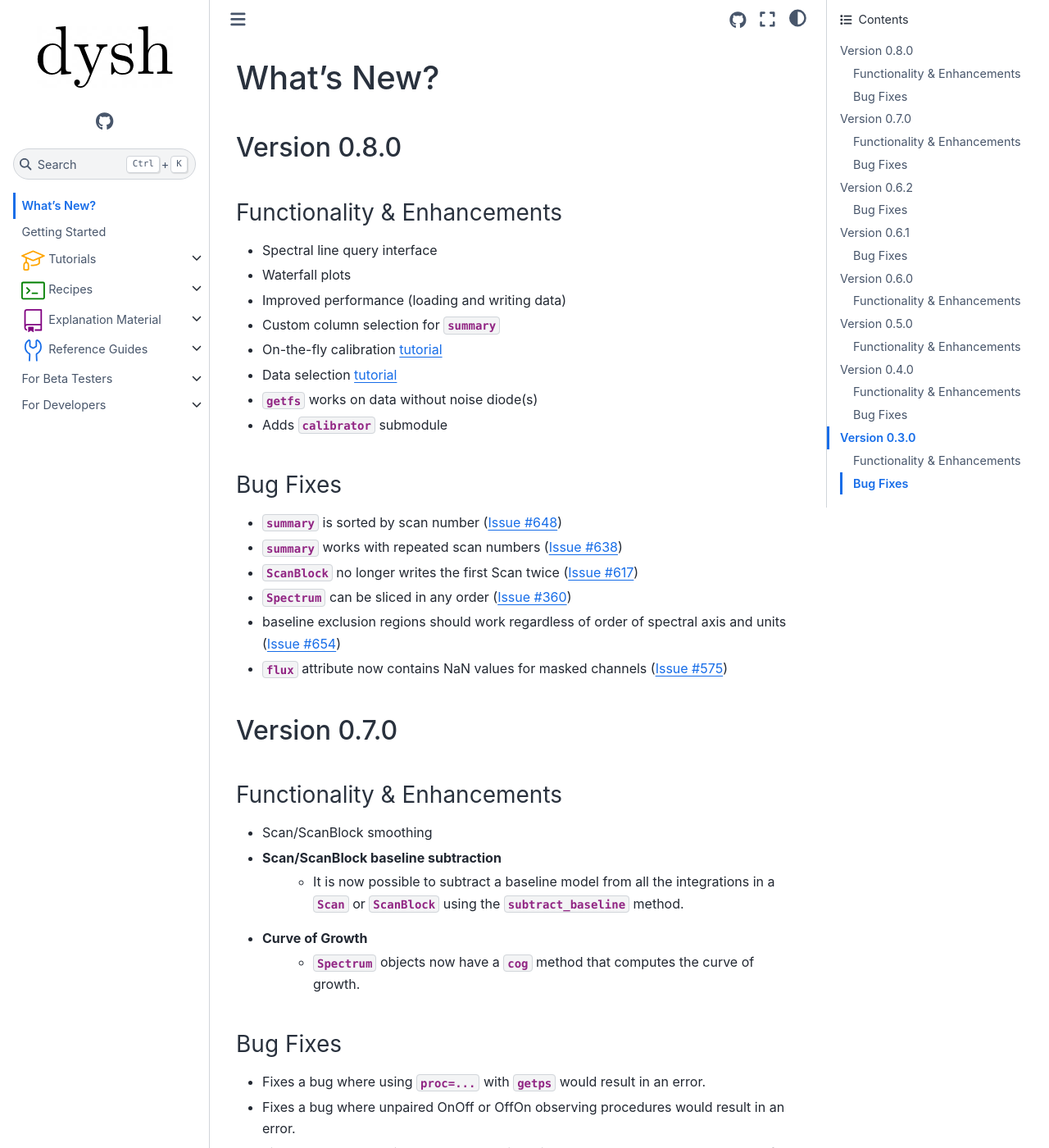
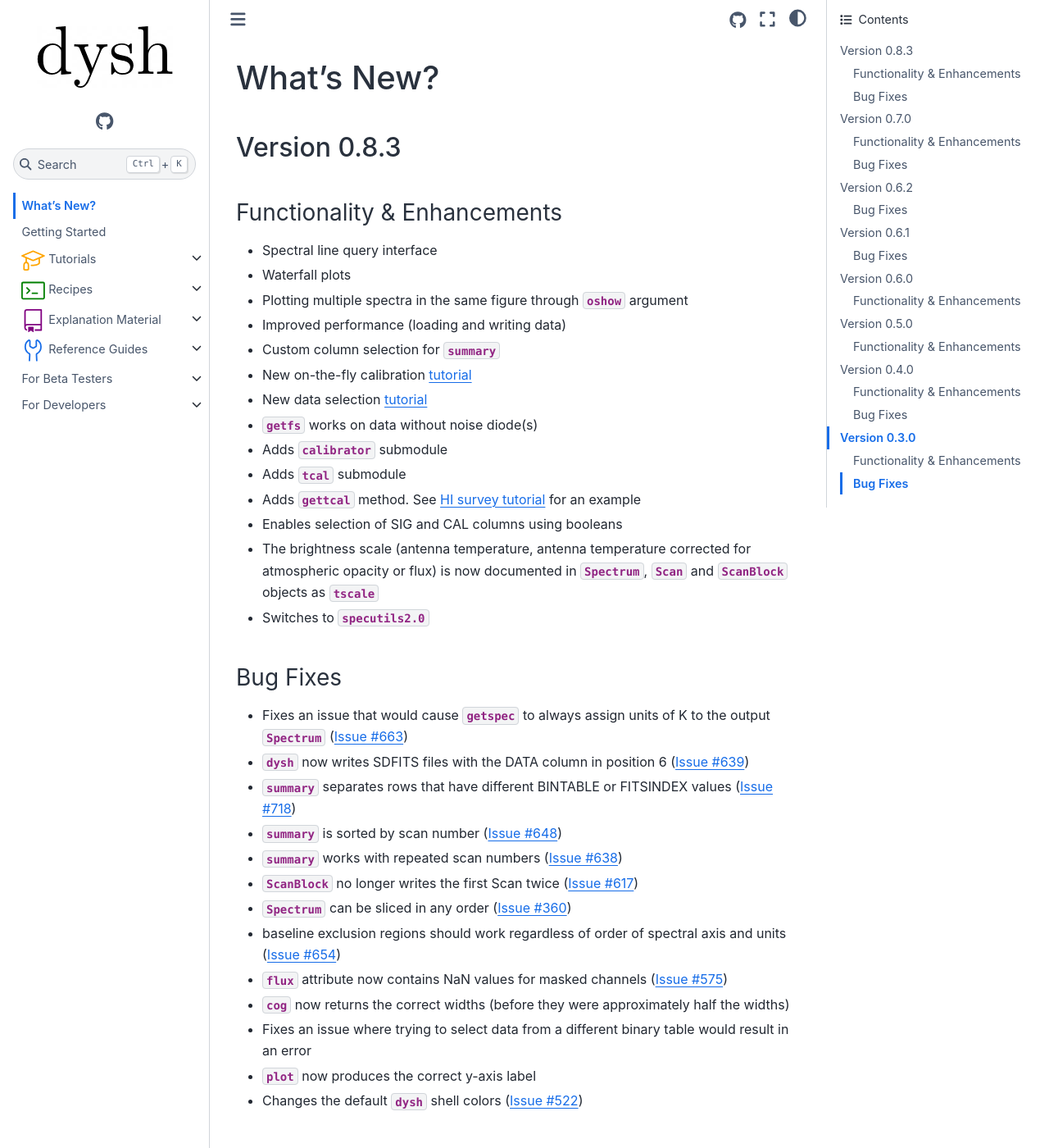
Before and after one commit to GreenBankObservatory/dysh, a Sphinx documentation site: the page built from docs/source/whatsnew/CHANGES.rst, in a window 1280 px wide and 1400 px high. Shown: the whole window at 82% size. Built offline with Sphinx 7.4.7 and the Sphinx Book theme 1.1.4, drawn with Linux system fonts in a browser that asks for light colours; pages that are not in the unit, such as notebooks, are missing from menus.

Commit message:
update changelog after latest round of PRs

```diff
--- a/docs/source/whatsnew/CHANGES.rst
+++ b/docs/source/whatsnew/CHANGES.rst
@@ -3,34 +3,47 @@ What's New?
 ***********
 
 
-Version 0.8.0
+Version 0.8.3
 =============
 
-.. _v0-8-0-functionality:
+.. _v0-8-3-functionality:
 
 Functionality & Enhancements
 ----------------------------
 
 - Spectral line query interface
 - Waterfall plots
+- Plotting multiple spectra in the same figure through `oshow` argument
 - Improved performance (loading and writing data)
-- Custom column selection for `~dysh.fits.GBTFITSLoad.summary`
-- On-the-fly calibration `tutorial <https://dysh.readthedocs.io/en/latest/tutorials/examples/on_the_fly.html>`_
-- Data selection `tutorial <https://dysh.readthedocs.io/en/latest/tutorials/examples/selection.html>`_
-- `~dysh.fits.GBTFITSLoad.getfs` works on data without noise diode(s)
+- Custom column selection for `~dysh.fits.gbtfitsload.GBTFITSLoad.summary`
+- New on-the-fly calibration `tutorial <https://dysh.readthedocs.io/en/latest/tutorials/examples/on_the_fly.html>`_
+- New data selection `tutorial <https://dysh.readthedocs.io/en/latest/tutorials/examples/selection.html>`_
+- `~dysh.fits.gbtfitsload.GBTFITSLoad.getfs` works on data without noise diode(s)
 - Adds `~dysh.util.calibrator` submodule
+- Adds `~dysh.spectra.tcal` submodule
+- Adds `~dysh.fits.gbtfitsload.GBTFITSLoad.gettcal` method. See `HI survey tutorial <https://dysh.readthedocs.io/en/latest/tutorials/examples/hi_survey.html>`_ for an example
+- Enables selection of SIG and CAL columns using booleans
+- The brightness scale (antenna temperature, antenna temperature corrected for atmospheric opacity or flux) is now documented in `Spectrum`, `Scan` and `ScanBlock` objects as `tscale`
+- Switches to `specutils2.0`
 
-.. _v0-8-0-bugfixes:
+.. _v0-8-3-bugfixes:
 
 Bug Fixes
 ---------
 
-- `~dysh.fits.GBTFITSLoad.summary` is sorted by scan number (`Issue #648 <https://github.com/GreenBankObservatory/dysh/issues/648>`_)
-- `~dysh.fits.GBTFITSLoad.summary` works with repeated scan numbers (`Issue #638 <https://github.com/GreenBankObservatory/dysh/issues/638>`_)
+- Fixes an issue that would cause `~dysh.fits.gbtfitsload.GBTFITSLoad.getspec` to always assign units of K to the output `Spectrum` (`Issue #663 <https://github.com/GreenBankObservatory/dysh/issues/663>`_)
+- `dysh` now writes SDFITS files with the DATA column in position 6 (`Issue #639 <https://github.com/GreenBankObservatory/dysh/issues/639>`_)
+- `~dysh.fits.gbtfitsload.GBTFITSLoad.summary` separates rows that have different BINTABLE or FITSINDEX values (`Issue #718 <https://github.com/GreenBankObservatory/dysh/issues/718>`_)
+- `~dysh.fits.gbtfitsload.GBTFITSLoad.summary` is sorted by scan number (`Issue #648 <https://github.com/GreenBankObservatory/dysh/issues/648>`_)
+- `~dysh.fits.gbtfitsload.GBTFITSLoad.summary` works with repeated scan numbers (`Issue #638 <https://github.com/GreenBankObservatory/dysh/issues/638>`_)
 - `~dysh.spectra.scan.ScanBlock` no longer writes the first Scan twice (`Issue #617 <https://github.com/GreenBankObservatory/dysh/issues/617>`_)
 - `~dysh.spectra.spectrum.Spectrum` can be sliced in any order (`Issue #360 <https://github.com/GreenBankObservatory/dysh/issues/360>`_)
 - baseline exclusion regions should work regardless of order of spectral axis and units (`Issue #654 <https://github.com/GreenBankObservatory/dysh/issues/654>`_)
 - `~dysh.spectra.spectrum.Spectrum.flux` attribute now contains NaN values for masked channels (`Issue #575 <https://github.com/GreenBankObservatory/dysh/issues/575>`_)
+- `~dysh.spectra.spectrum.Spectrum.cog` now returns the correct widths (before they were approximately half the widths)
+- Fixes an issue where trying to select data from a different binary table would result in an error
+- `~dysh.spectra.spectrum.Spectrum.plot` now produces the correct y-axis label
+- Changes the default `dysh` shell colors (`Issue #522 <https://github.com/GreenBankObservatory/dysh/issues/522>`_)
 
 Version 0.7.0
 =============
```
